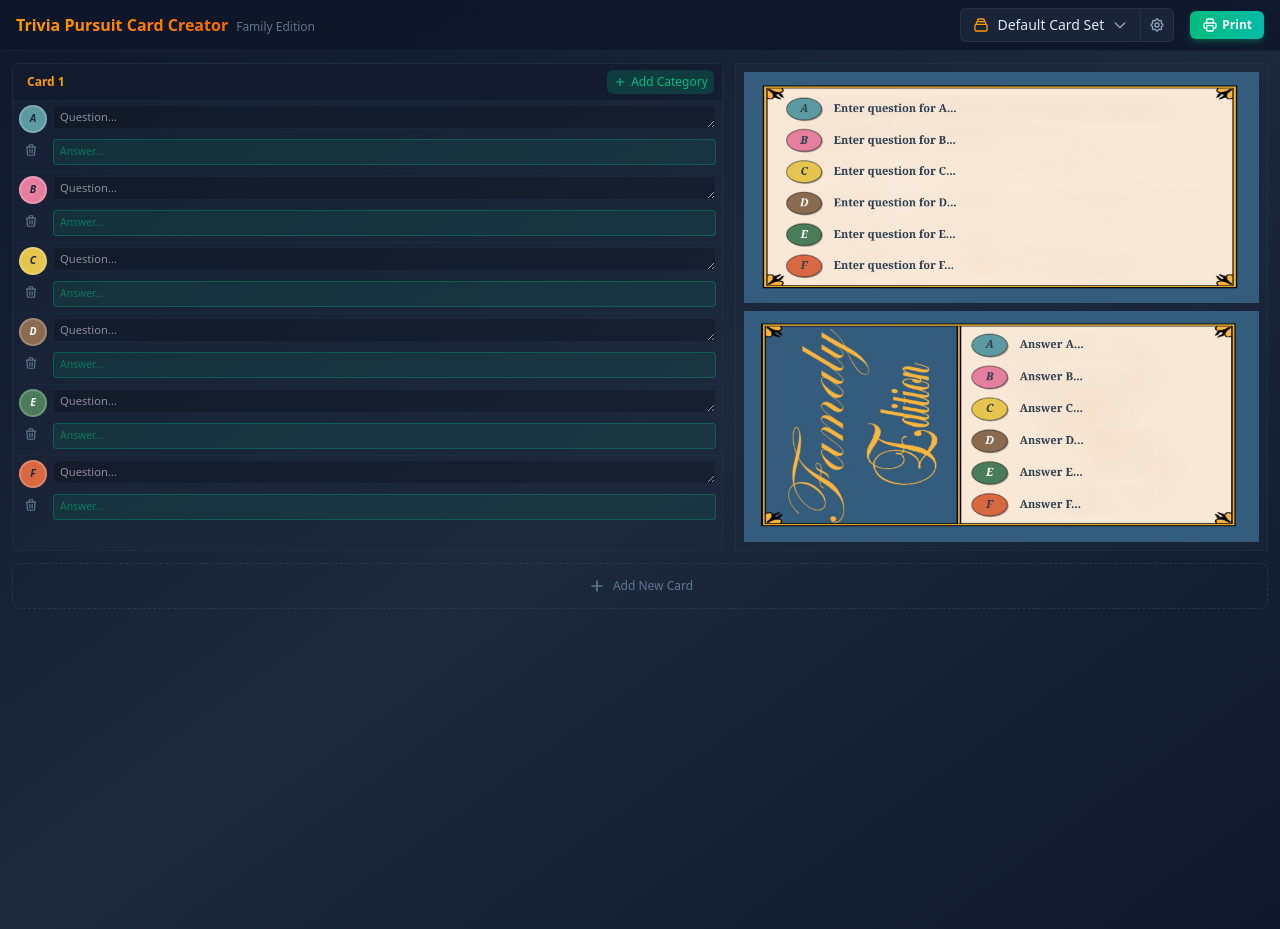
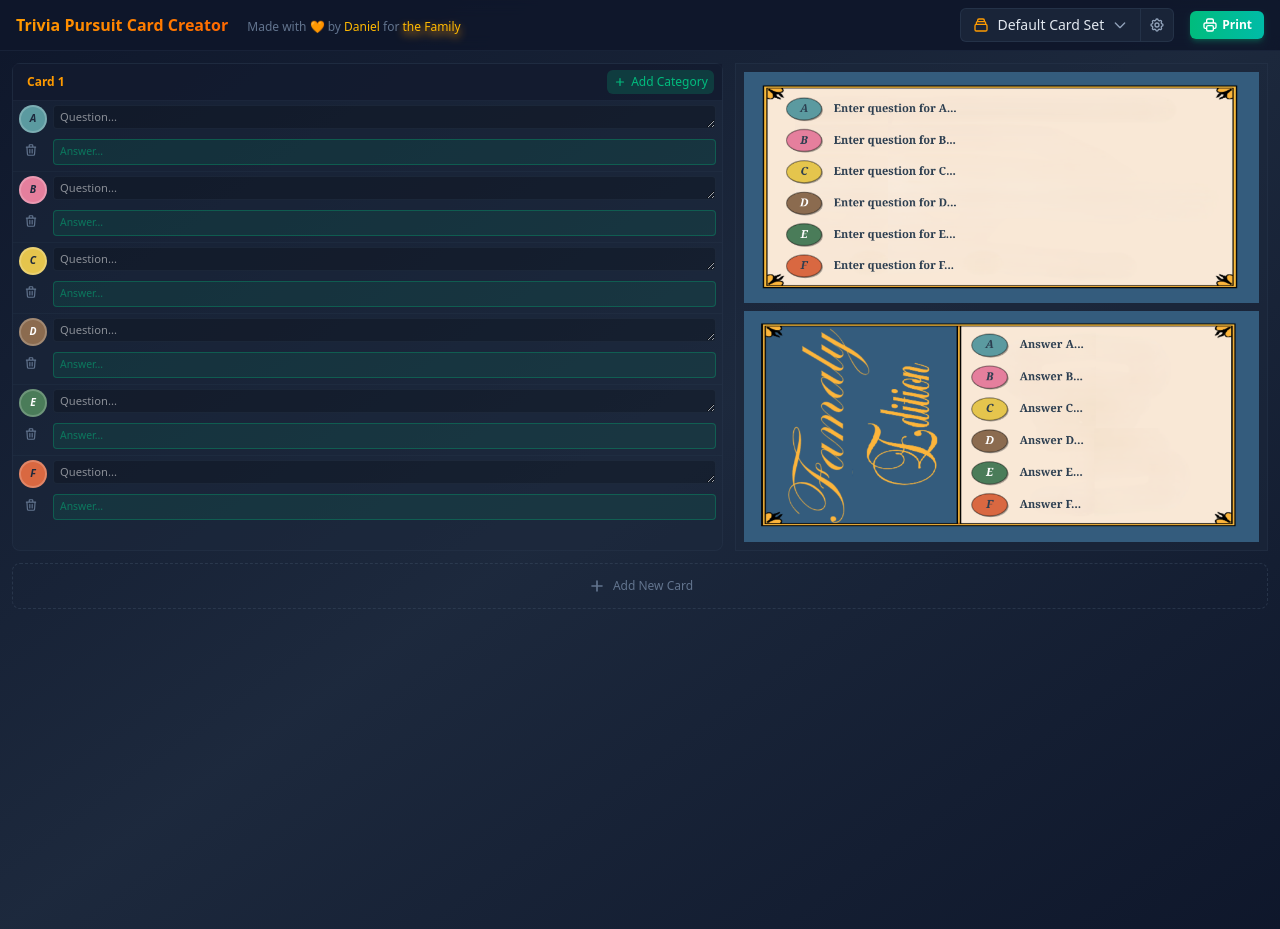
Before and after one commit to djfhe/trivial-pursuit-card-creator, a Vue app: page / in a window 1280 px wide. Built offline with nearby package versions, Linux system fonts and the light colour scheme.

Commit message:
add signature

```diff
--- a/src/App.vue
+++ b/src/App.vue
@@ -160,7 +160,11 @@
     <header class="px-4 py-2 bg-slate-900/90 border-b border-slate-700/30 flex justify-between backdrop-blur-sm sticky top-0 z-50">
       <div class="self-center">
         <h1 class="text-base font-bold bg-linear-to-r from-amber-500 to-orange-500 bg-clip-text text-transparent inline mr-2">Trivia Pursuit Card Creator</h1>
-        <span class="text-xs text-slate-500">Family Edition</span>
+
+        <span class="text-xs text-slate-500 ml-2">
+          Made with 🧡 by <a href="https://github.com/djfhe" target="_blank" class="text-amber-400 hover:text-amber-300">Daniel</a> for
+          <span class=" text-amber-400 text-md drop-shadow-amber-500 drop-shadow-lg">the Family</span>
+        </span>
       </div>
 
         <!-- Card Set Dropdown with Settings -->
```
